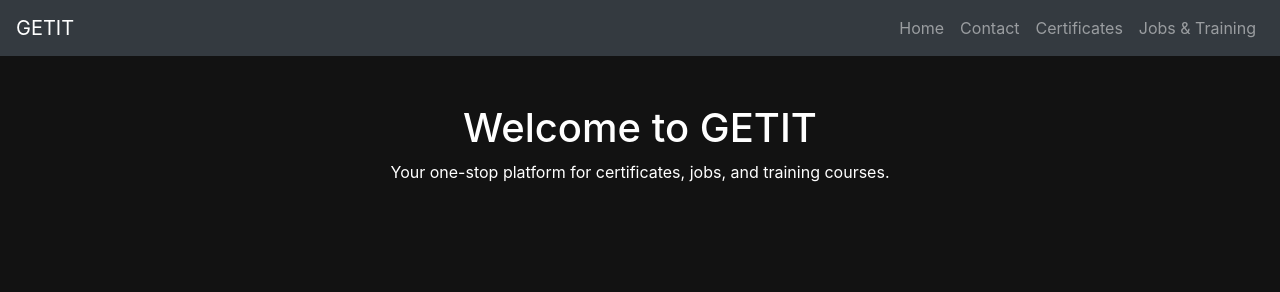
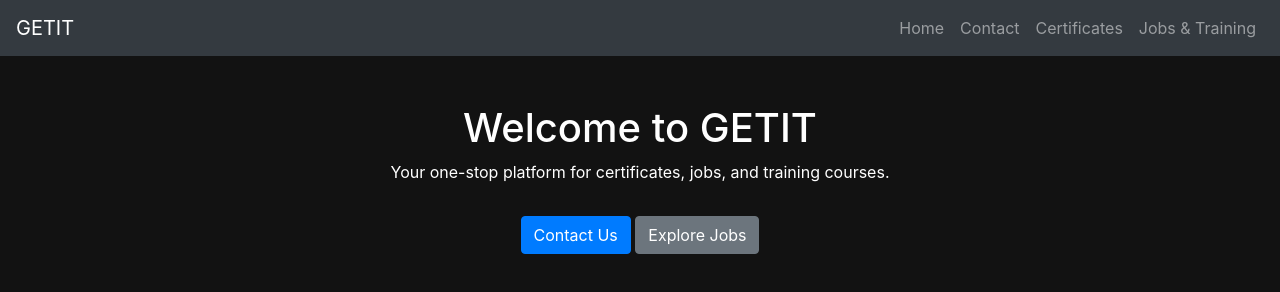
Before and after one commit to ngwakevin/GETIT, a plain HTML site: page index.html in a window 1280 px wide. Drawn offline with nearby package versions, Linux system fonts and the light colour scheme.

Commit message:
Update index.html

```diff
--- a/index.html
+++ b/index.html
@@ -1,8 +1,12 @@
+<!DOCTYPE html>
+<html lang="en">
 <head>
     <meta charset="UTF-8">
     <meta name="viewport" content="width=device-width, initial-scale=1.0">
     <title>GETIT</title>
+    <!-- Bootstrap CSS -->
     <link rel="stylesheet" href="https://maxcdn.bootstrapcdn.com/bootstrap/4.5.2/css/bootstrap.min.css">
+    <!-- jQuery and Bootstrap JS -->
     <script src="https://code.jquery.com/jquery-3.6.0.min.js"></script>
     <script src="https://cdn.jsdelivr.net/npm/bootstrap@4.5.2/dist/js/bootstrap.bundle.min.js"></script>
     <style>
@@ -13,6 +17,7 @@
     </style>
 </head>
 <body>
+    <!-- Navbar -->
     <nav class="navbar navbar-expand-lg navbar-dark bg-dark">
         <a class="navbar-brand" href="#">GETIT</a>
         <button class="navbar-toggler" type="button" data-toggle="collapse" data-target="#navbarNav" aria-controls="navbarNav" aria-expanded="false" aria-label="Toggle navigation">
@@ -27,8 +32,13 @@
             </ul>
         </div>
     </nav>
+
+    <!-- Main Content -->
     <div class="container text-center mt-5">
         <h1>Welcome to GETIT</h1>
         <p>Your one-stop platform for certificates, jobs, and training courses.</p>
+        <a href="contact.html" class="btn btn-primary mt-3">Contact Us</a>
+        <a href="jobs.html" class="btn btn-secondary mt-3">Explore Jobs</a>
     </div>
 </body>
+</html>
```
